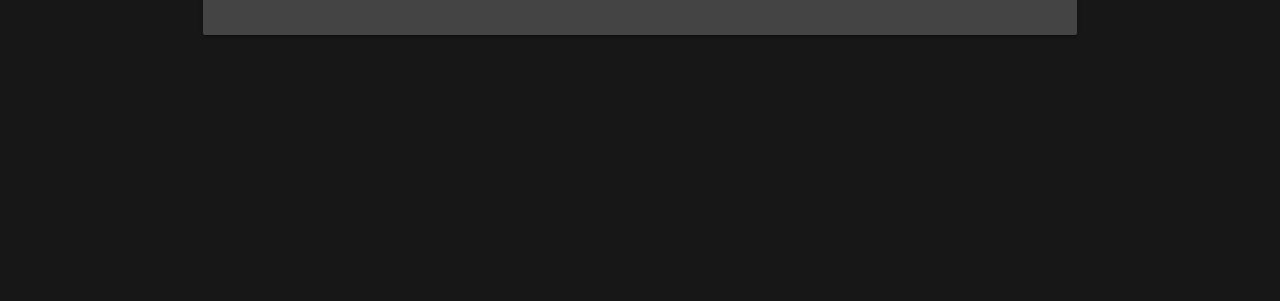
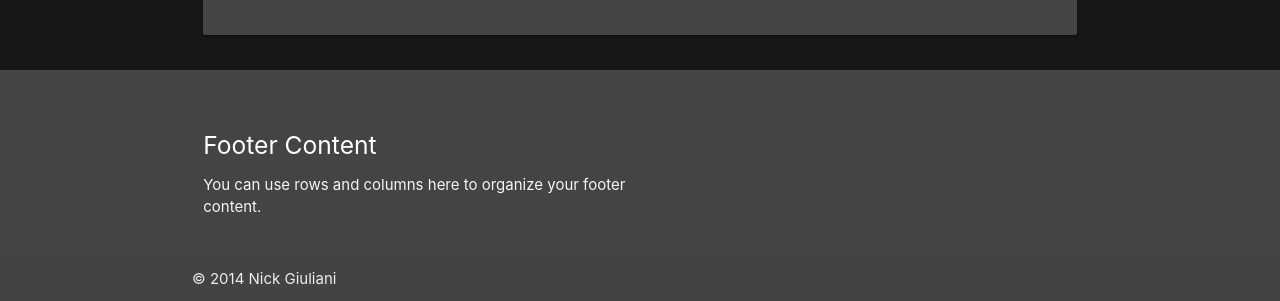
Before and after one commit to thereeling/react-portfolio, a React (Create React App) app: page / in a window 1280 px wide. Shown: the part 563-864 px from the top of the page. Before the commit the page ends 800 px from the top, so only its background shows below. Built offline with nearby package versions, Linux system fonts and the light colour scheme.

Commit message:
sticky footer fixed

```diff
--- a/src/App.js
+++ b/src/App.js
@@ -4,6 +4,7 @@ import About from "./components/About";
 import Portfolio from "./components/Portfolio";
 import Contact from "./components/Contact";
 import Resume from "./components/Resume";
+import Footer from "./components/Footer";
 
 
 function App() {
@@ -24,13 +25,16 @@ function App() {
     }
   };
   return (
-    <div>
+    <div className='page-container'>
+    <div className='content-wrap'>
       <Header currentPage={currentPage} handlePageChange={handlePageChange}/>
-      <div className='container'>
+      <main className='container'>
         {
           renderPage()
         }
-      </div>
+      </main>
+    </div>
+      <Footer />
     </div>
 
   );
--- /dev/null
+++ b/src/components/Footer/index.js
@@ -0,0 +1,24 @@
+import React from 'react'
+
+const Footer = () => {
+
+    return (
+        <footer style={{backgroundColor: 'var(--dark-gray)'}}className="page-footer">
+          <div className="container">
+            <div className="row">
+              <div className="col l6 s12">
+                <h5 className="white-text">Footer Content</h5>
+                <p className="grey-text text-lighten-4">You can use rows and columns here to organize your footer content.</p>
+              </div>
+            </div>
+          </div>
+          <div className="footer-copyright">
+            <div className="container">
+            © 2014 Nick Giuliani
+            </div>
+          </div>
+        </footer>
+    )
+}
+
+export default Footer
--- a/src/index.css
+++ b/src/index.css
@@ -21,6 +21,24 @@ code {
     monospace;
 }
 
+
 .container {
   color: var(--light-gray) !important;
 }
+
+.page-footer{
+  padding-top: 3em !important;
+  position: relative !important;
+  bottom: 0 !important;
+  width: 100% !important;
+}
+
+.page-container {
+  display: flex;
+  flex-direction: column;
+  min-height: 100vh;
+}
+
+.content-wrap {
+  flex:1;
+}
```
